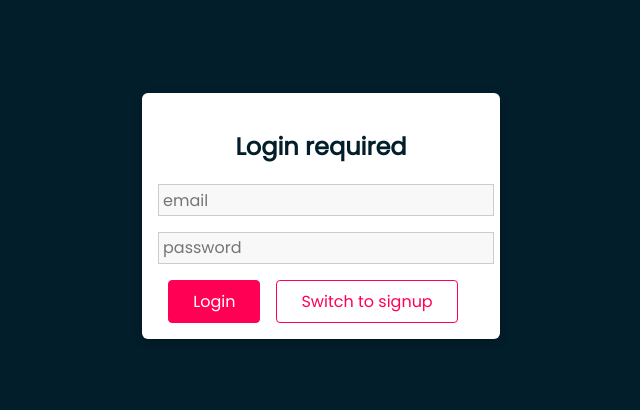
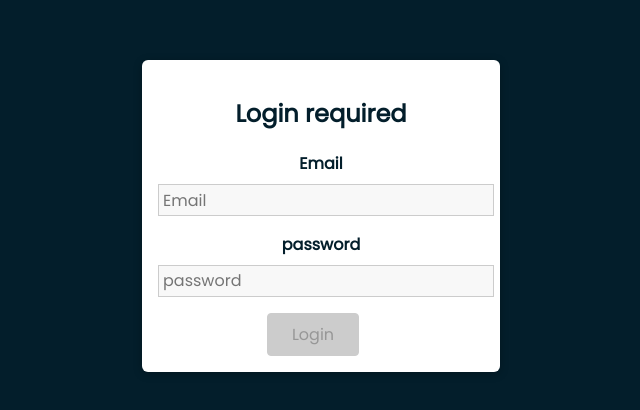
Before and after one commit to divyanshraj0408/ClassConnect, a React (Vite) app in the folder client/: page /auth in a window 1280 px wide. Shown: the part 184-594 px from the top of the page, without its empty margins (319-959 px from the left). Built offline with nearby package versions, Linux system fonts and the light colour scheme.

Commit message:
fix bug: State update in auth.js  🐛

```diff
--- a/client/src/landingPage/pages/Auth.tsx
+++ b/client/src/landingPage/pages/Auth.tsx
@@ -3,6 +3,7 @@ import Input from "../../shared/Input/Input";
 import {
   VALIDATOR_EMAIL,
   VALIDATOR_MINLENGTH,
+  VALIDATOR_REQUIRE,
 } from "../../shared/util/Validator";
 import Button from "../../shared/button/Button";
 import Card from "../../shared/card/Card";
@@ -12,7 +13,7 @@ import "./Auth.css";
 
 const Auth = () => {
   const [isLoginMode, setIsLoginMode] = useState(true);
-  const [formState, inputHandler] = useForm(
+  const [formState, inputHandler, setFormData] = useForm(
     {
       email: {
         value: "",
@@ -26,9 +27,29 @@ const Auth = () => {
     false
   );
 
-  const switchModeHandler = () => {
-    setIsLoginMode((prevMode) => !prevMode);
-  };
+  // const switchModeHandler = () => {
+  //   if (!isLoginMode) {
+  //     setFormData(
+  //       {
+  //         ...formState.inputs,
+  //         name: undefined,
+  //       },
+  //       formState.inputs.email.isValid && formState.inputs.password.isValid
+  //     );
+  //   } else {
+  //     setFormData(
+  //       {
+  //         ...formState.inputs,
+  //         name: {
+  //           value: "",
+  //           isValid: false,
+  //         },
+  //       },
+  //       false
+  //     );
+  //   }
+  //   setIsLoginMode((prevMode) => !prevMode);
+  // };
   const authSubmitHandler = (event: any) => {
     event.preventDefault();
     console.log(formState.inputs);
@@ -39,28 +60,47 @@ const Auth = () => {
         <Card>
           <h2>Login required</h2>
           <form onSubmit={authSubmitHandler}>
+            {/* {!isLoginMode && (
+              <Input
+                element="input"
+                id="Name"
+                type="text"
+                placeholder="Name"
+                validators={[VALIDATOR_REQUIRE()]}
+                onInput={inputHandler}
+              />
+            )} */}
             <Input
               element="input"
               id="email"
               type="email"
-              placeholder="email"
+              placeholder="Email"
               validators={[VALIDATOR_EMAIL()]}
               onInput={inputHandler}
+              label="Email"
+              errorText="Please enter a valid email address"
             />
+
             <Input
               element="input"
               id="password"
               type="password"
               placeholder="password"
-              validators={[VALIDATOR_MINLENGTH(5)]}
+              validators={[VALIDATOR_MINLENGTH(6)]}
               onInput={inputHandler}
+              label="password"
+              errorText="Please enter a valid password address"
             />
-            <Button disabled={!formState}>
-              <span>Login</span>
+
+            <Button type="submit" disabled={!formState.isValid}>
+              {/* {console.log(!formState.isValid)} */}
+              <span>{isLoginMode ? "Login" : "Signup"}</span>
             </Button>
-            <Button inverse onClick={switchModeHandler}>
-              <span>Switch to signup</span>
-            </Button>
+            {/* <Button inverse onClick={switchModeHandler}>
+              <span>
+                Switch to {isLoginMode ? "Signup Mode" : "Login Mode"}
+              </span>
+            </Button> */}
           </form>
         </Card>
       </div>
--- a/client/src/shared/Input/Input.tsx
+++ b/client/src/shared/Input/Input.tsx
@@ -1,43 +1,58 @@
-import { useReducer, useEffect } from "react";
+import React, { useReducer, useEffect, ChangeEvent, FocusEvent } from "react";
 
 import { validate } from "../util/Validator";
 import "./Input.css";
+
 interface InputProps {
+  id: string;
+  initialValue?: string;
+  initialValid?: boolean;
+  element: "input" | "textarea";
+  type?: string;
   placeholder?: string;
-  type: string;
-  value?: string;
-  element?: string;
-  id?: string;
   rows?: number;
-  validators?: any[];
-  changeHandler?: (id: string, value: string, isValid: boolean) => void;
-  onInput?: (id: string, value: string, isValid: boolean) => void;
+  label: string;
+  validators: any[];
+  onInput: Function;
+  errorText: string;
 }
 
-const inputReducer = (state: any, action: any) => {
+interface InputState {
+  value: string;
+  isTouched: boolean;
+  isValid: boolean;
+}
+
+const inputReducer = (
+  state: InputState,
+  action: {
+    type: string;
+    val?: string;
+    validators?: ((value: string) => boolean)[];
+  }
+) => {
   switch (action.type) {
     case "CHANGE":
       return {
         ...state,
-        value: action.val,
-        isValid: validate(action.val, action.validators),
+        value: action.val || "",
+        isValid: validate(action.val || "", action.validators || []),
       };
-    case "TOUCH": {
+    case "TOUCH":
       return {
         ...state,
         isTouched: true,
       };
-    }
-
     default:
       return state;
   }
 };
-const Input = (props: InputProps) => {
+
+const Input: React.FC<InputProps> = (props) => {
   const [inputState, dispatch] = useReducer(inputReducer, {
-    value: "",
+    value: props.initialValue || "",
     isTouched: false,
-    isValid: false,
+    isValid: props.initialValid || false,
   });
 
   const { id, onInput } = props;
@@ -47,7 +62,9 @@ const Input = (props: InputProps) => {
     onInput(id, value, isValid);
   }, [id, value, isValid, onInput]);
 
-  const changeHandler = (event) => {
+  const changeHandler = (
+    event: ChangeEvent<HTMLInputElement | HTMLTextAreaElement>
+  ) => {
     dispatch({
       type: "CHANGE",
       val: event.target.value,
@@ -80,18 +97,18 @@ const Input = (props: InputProps) => {
         value={inputState.value}
       />
     );
+
   return (
     <div
       className={`form-control ${
         !inputState.isValid && inputState.isTouched && "form-control--invalid"
       }`}
     >
-      {/* <label htmlFor={props.id}>{props.placeholder}</label> */}
+      <label htmlFor={props.id}>{props.label}</label>
       {element}
-      {!inputState.isValid && inputState.isTouched && (
-        <p>{props.placeholder} is not valid ⚠️</p>
-      )}
+      {!inputState.isValid && inputState.isTouched && <p>{props.errorText}</p>}
     </div>
   );
 };
+
 export default Input;
--- a/client/src/shared/hooks/form-hook.tsx
+++ b/client/src/shared/hooks/form-hook.tsx
@@ -25,9 +25,6 @@ const formReducer = (state: FormState, action: FormAction): FormState => {
     case "INPUT_CHANGE":
       let formIsValid = true;
       for (const inputId in state.inputs) {
-        if (!state.inputs[inputId]) {
-          continue;
-        }
         if (inputId === action.inputId) {
           formIsValid = formIsValid && action.isValid;
         } else {
@@ -70,6 +67,7 @@ export const useForm = (
 
   const inputHandler = useCallback(
     (id: string, value: string, isValid: boolean) => {
+      console.log("Input Changed:", id, value, isValid);
       dispatch({
         type: "INPUT_CHANGE",
         value: value,
```
